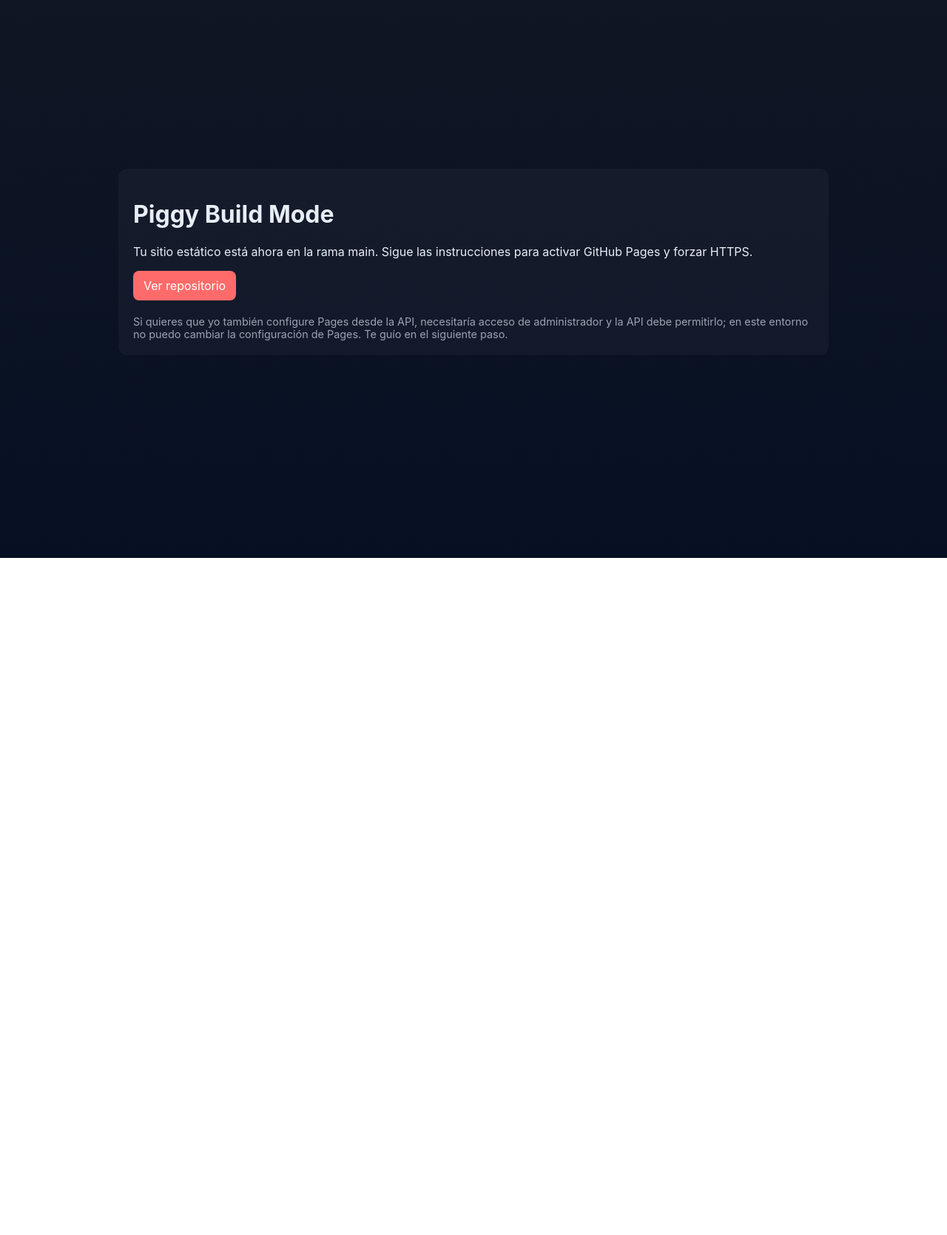
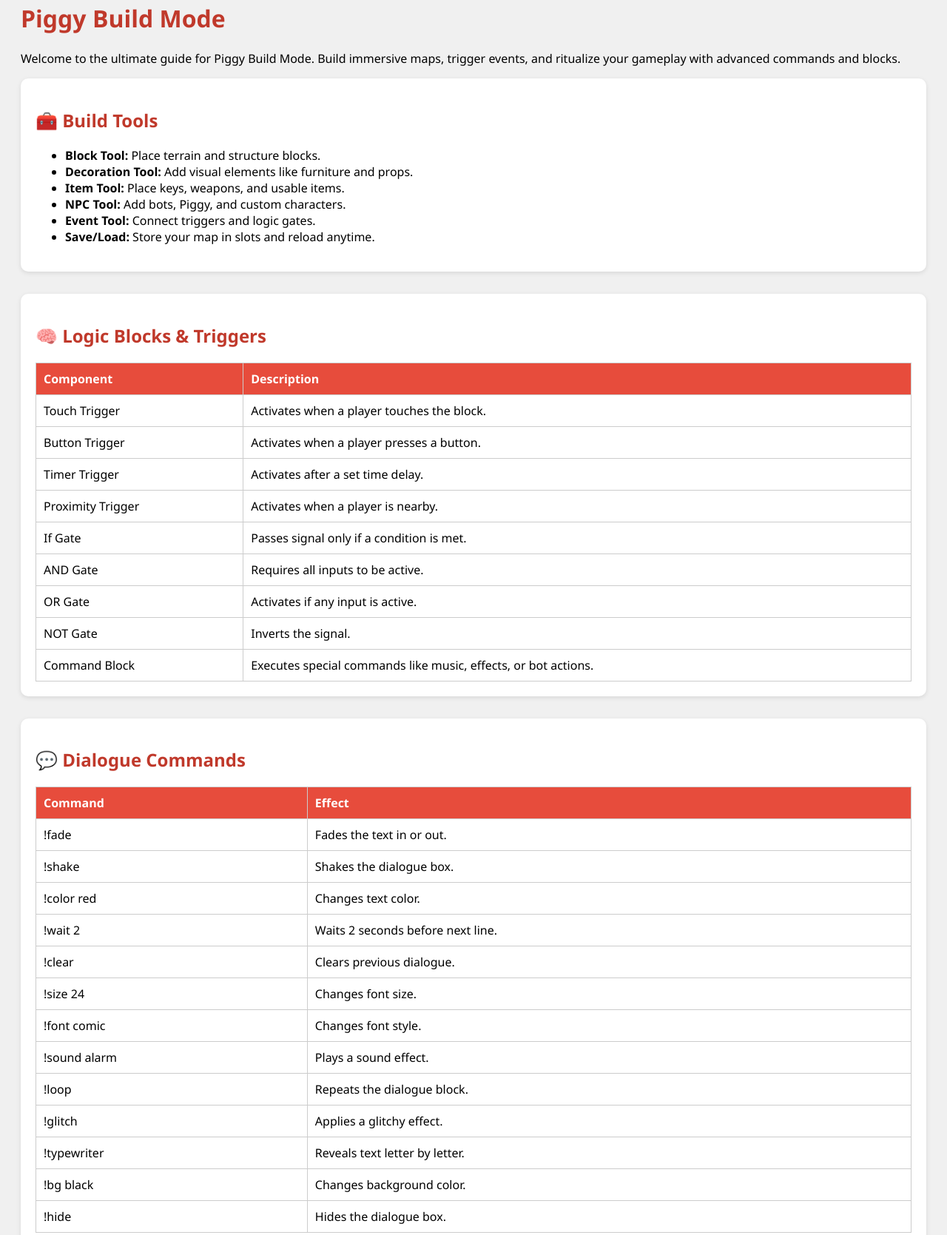
Before and after one commit to piggybuildmodebm/piggybuildmode.com, a plain HTML site: page index.html in a window 1280 px wide. Shown: the part 46-1715 px from the top of the page at 74% size. Before the commit the page ends 800 px from the top, so only its background shows below. Drawn offline with Linux system fonts and the light colour scheme.

Commit message:
Update index.html with full guide content

```diff
--- a/index.html
+++ b/index.html
@@ -1,29 +1,128 @@
-<!doctype html>
-<html lang="es">
+<!DOCTYPE html>
+<html lang="en">
 <head>
-  <meta charset="utf-8" />
-  <meta name="viewport" content="width=device-width,initial-scale=1" />
-  <title>Piggy Build Mode</title>
-  <meta name="description" content="Sitio estático publicado desde main" />
+  <meta charset="UTF-8">
+  <title>Piggy Build Mode – Full Guide</title>
   <style>
-    :root{--bg:#0f1724;--accent:#ff6b6b;--muted:#9aa4b2;color:#e6eef6}
-    body{margin:0;font-family:Inter,system-ui,Segoe UI,Roboto,Helvetica,Arial;background:linear-gradient(180deg,var(--bg),#071023);color:var(--e6eef6);min-height:100vh;display:flex}
-    .container{max-width:960px;margin:auto;padding:28px}
-    .card{background:rgba(255,255,255,0.03);border-radius:12px;padding:20px}
-    a.btn{display:inline-block;padding:10px 14px;background:var(--accent);color:white;border-radius:8px;text-decoration:none}
-    footer{margin-top:20px;color:var(--muted);font-size:0.9rem}
+    body { font-family: 'Segoe UI', sans-serif; background-color: #f0f0f0; padding: 20px; }
+    h1, h2 { color: #c0392b; }
+    .section { background: #fff; padding: 20px; margin-bottom: 30px; border-radius: 10px; box-shadow: 0 2px 6px rgba(0,0,0,0.1); }
+    table { width: 100%; border-collapse: collapse; margin-top: 10px; }
+    th, td { border: 1px solid #ccc; padding: 10px; text-align: left; }
+    th { background-color: #e74c3c; color: white; }
+    code { background-color: #eee; padding: 3px 6px; border-radius: 4px; }
+    ul { margin-top: 10px; }
   </style>
 </head>
 <body>
-  <main class="container">
-    <div class="card">
-      <h1>Piggy Build Mode</h1>
-      <p class="muted">Tu sitio estático está ahora en la rama main. Sigue las instrucciones para activar GitHub Pages y forzar HTTPS.</p>
-      <p><a class="btn" href="https://github.com/piggybuildmodebm/piggybuildmode.com">Ver repositorio</a></p>
-      <footer>
-        Si quieres que yo también configure Pages desde la API, necesitaría acceso de administrador y la API debe permitirlo; en este entorno no puedo cambiar la configuración de Pages. Te guío en el siguiente paso.
-      </footer>
-    </div>
-  </main>
+
+  <h1>Piggy Build Mode</h1>
+  <p>Welcome to the ultimate guide for Piggy Build Mode. Build immersive maps, trigger events, and ritualize your gameplay with advanced commands and blocks.</p>
+
+  <!-- Build Tools -->
+  <div class="section">
+    <h2>🧰 Build Tools</h2>
+    <ul>
+      <li><strong>Block Tool:</strong> Place terrain and structure blocks.</li>
+      <li><strong>Decoration Tool:</strong> Add visual elements like furniture and props.</li>
+      <li><strong>Item Tool:</strong> Place keys, weapons, and usable items.</li>
+      <li><strong>NPC Tool:</strong> Add bots, Piggy, and custom characters.</li>
+      <li><strong>Event Tool:</strong> Connect triggers and logic gates.</li>
+      <li><strong>Save/Load:</strong> Store your map in slots and reload anytime.</li>
+    </ul>
+  </div>
+
+  <!-- Logic Blocks -->
+  <div class="section">
+    <h2>🧠 Logic Blocks & Triggers</h2>
+    <table>
+      <tr><th>Component</th><th>Description</th></tr>
+      <tr><td>Touch Trigger</td><td>Activates when a player touches the block.</td></tr>
+      <tr><td>Button Trigger</td><td>Activates when a player presses a button.</td></tr>
+      <tr><td>Timer Trigger</td><td>Activates after a set time delay.</td></tr>
+      <tr><td>Proximity Trigger</td><td>Activates when a player is nearby.</td></tr>
+      <tr><td>If Gate</td><td>Passes signal only if a condition is met.</td></tr>
+      <tr><td>AND Gate</td><td>Requires all inputs to be active.</td></tr>
+      <tr><td>OR Gate</td><td>Activates if any input is active.</td></tr>
+      <tr><td>NOT Gate</td><td>Inverts the signal.</td></tr>
+      <tr><td>Command Block</td><td>Executes special commands like music, effects, or bot actions.</td></tr>
+    </table>
+  </div>
+
+  <!-- Dialogue Commands -->
+  <div class="section">
+    <h2>💬 Dialogue Commands</h2>
+    <table>
+      <tr><th>Command</th><th>Effect</th></tr>
+      <tr><td>!fade</td><td>Fades the text in or out.</td></tr>
+      <tr><td>!shake</td><td>Shakes the dialogue box.</td></tr>
+      <tr><td>!color red</td><td>Changes text color.</td></tr>
+      <tr><td>!wait 2</td><td>Waits 2 seconds before next line.</td></tr>
+      <tr><td>!clear</td><td>Clears previous dialogue.</td></tr>
+      <tr><td>!size 24</td><td>Changes font size.</td></tr>
+      <tr><td>!font comic</td><td>Changes font style.</td></tr>
+      <tr><td>!sound alarm</td><td>Plays a sound effect.</td></tr>
+      <tr><td>!loop</td><td>Repeats the dialogue block.</td></tr>
+      <tr><td>!glitch</td><td>Applies a glitchy effect.</td></tr>
+      <tr><td>!typewriter</td><td>Reveals text letter by letter.</td></tr>
+      <tr><td>!bg black</td><td>Changes background color.</td></tr>
+      <tr><td>!hide</td><td>Hides the dialogue box.</td></tr>
+    </table>
+  </div>
+
+  <!-- Time Commands -->
+  <div class="section">
+    <h2>⏱️ Time-Based Commands</h2>
+    <table>
+      <tr><th>Command</th><th>Effect</th></tr>
+      <tr><td>!wait 3</td><td>Waits 3 seconds before next action.</td></tr>
+      <tr><td>!delay 5</td><td>Delays trigger by 5 seconds.</td></tr>
+      <tr><td>!loop</td><td>Repeats continuously.</td></tr>
+      <tr><td>!timer 10</td><td>Starts a 10-second countdown.</td></tr>
+      <tr><td>!schedule 15</td><td>Schedules an event after 15 seconds.</td></tr>
+      <tr><td>!cooldown 8</td><td>Prevents reactivation for 8 seconds.</td></tr>
+      <tr><td>!duration 6</td><td>Sets how long an effect lasts.</td></tr>
+    </table>
+  </div>
+
+  <!-- Satisfying Commands -->
+  <div class="section">
+    <h2>✨ Satisfying & Additive Commands</h2>
+    <table>
+      <tr><th>Command</th><th>Effect</th></tr>
+      <tr><td>!pop</td><td>Soft pop sound.</td></tr>
+      <tr><td>!ping</td><td>Notification tone.</td></tr>
+      <tr><td>!pulse</td><td>Expands and contracts box.</td></tr>
+      <tr><td>!glow</td><td>Glowing effect.</td></tr>
+      <tr><td>!slide</td><td>Slides box into view.</td></tr>
+      <tr><td>!bounce</td><td>Soft bounce motion.</td></tr>
+      <tr><td>!chime</td><td>Melodic chime.</td></tr>
+      <tr><td>!sparkle</td><td>Visual sparkle effect.</td></tr>
+      <tr><td>!swoosh</td><td>Swooshing sound.</td></tr>
+      <tr><td>!echo</td><td>Echo effect.</td></tr>
+      <tr><td>!soft</td><td>Soft background filter.</td></tr>
+      <tr><td>!ambient</td><td>Ambient background sounds.</td></tr>
+    </table>
+  </div>
+
+  <!-- Incredible Blocks -->
+  <div class="section">
+    <h2>🧱 Incredible Blocks</h2>
+    <table>
+      <tr><th>Block</th><th>Description</th></tr>
+      <tr><td>Invisible Block</td><td>Hidden path or illusion.</td></tr>
+      <tr><td>Kill Block</td><td>Instant death trap.</td></tr>
+      <tr><td>Teleport Block</td><td>Moves player instantly.</td></tr>
+      <tr><td>Command Block</td><td>Executes commands.</td></tr>
+      <tr><td>Dialogue Block</td><td>Displays text with effects.</td></tr>
+      <tr><td>Timer Block</td><td>Triggers after delay.</td></tr>
+      <tr><td>Proximity Block</td><td>Activates when nearby.</td></tr>
+      <tr><td>Light Block</td><td>Emits light.</td></tr>
+      <tr><td>Music Block</td><td>Plays music.</td></tr>
+      <tr><td>Cutscene Block</td><td>Starts a cutscene.</td></tr>
+      <tr><td>Effect Block</td><td>Triggers visual effects.</td></tr>
+    </table>
+  </div>
+
 </body>
 </html>
```
